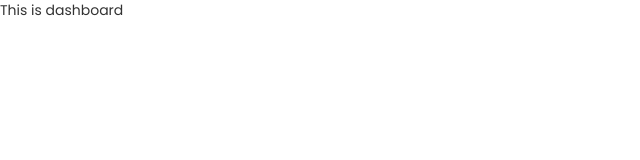
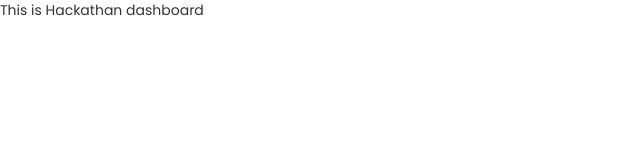
Before and after one commit to natarajbasu/redHatHackathon, a website: page public/html/home.html in a window 1280 px wide. Shown: the full height of the page, 0-640 px from the left. Drawn offline with nearby package versions, Linux system fonts and the light colour scheme; some packages are replaced by stand-ins of ours.

Commit message:
minor changes

```diff
--- a/public/html/home.html
+++ b/public/html/home.html
@@ -25,7 +25,7 @@
 
 <div ng-app="prometheusHackathonModuleApp">
 <div ng-controller="homePageController">
-This is dashboard
+This is Hackathan dashboard
  </div>
 </div>
 
```
Also changed, not shown: public/html/index.html (+1 -1 lines).
